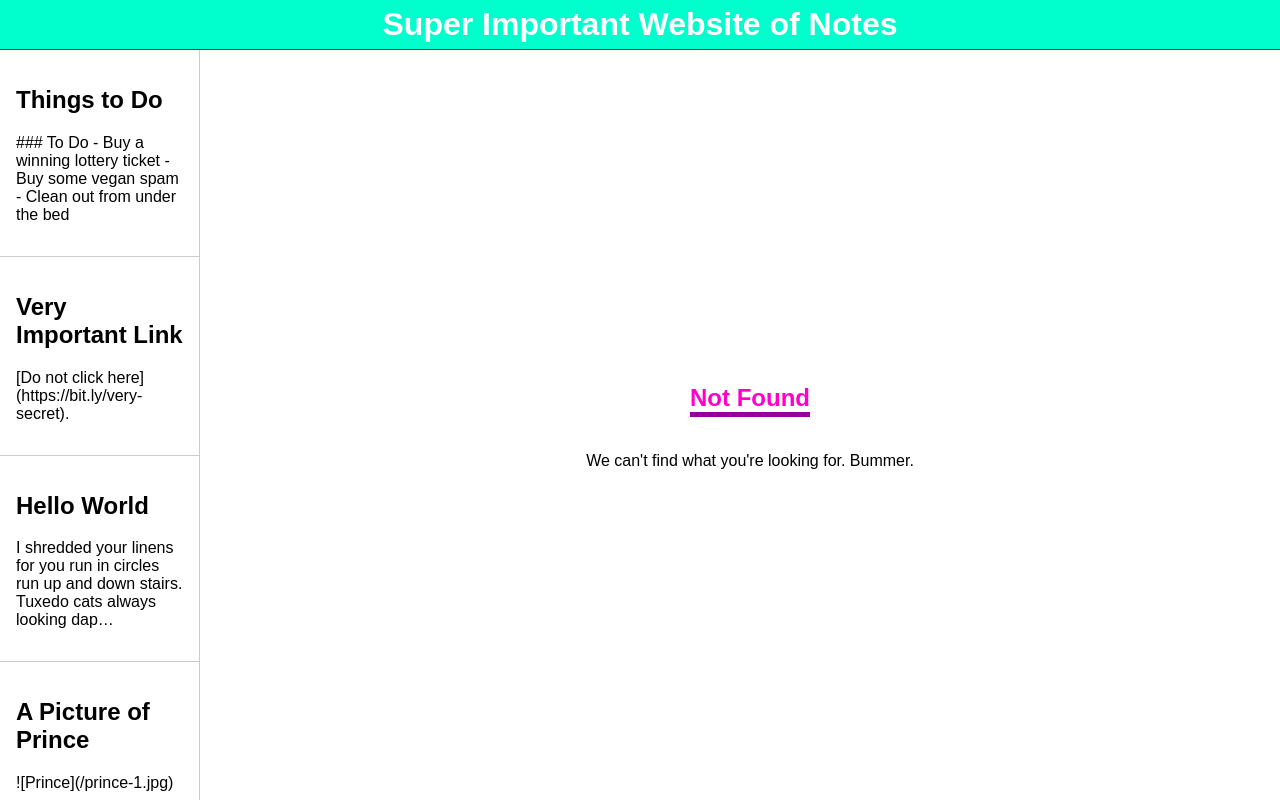
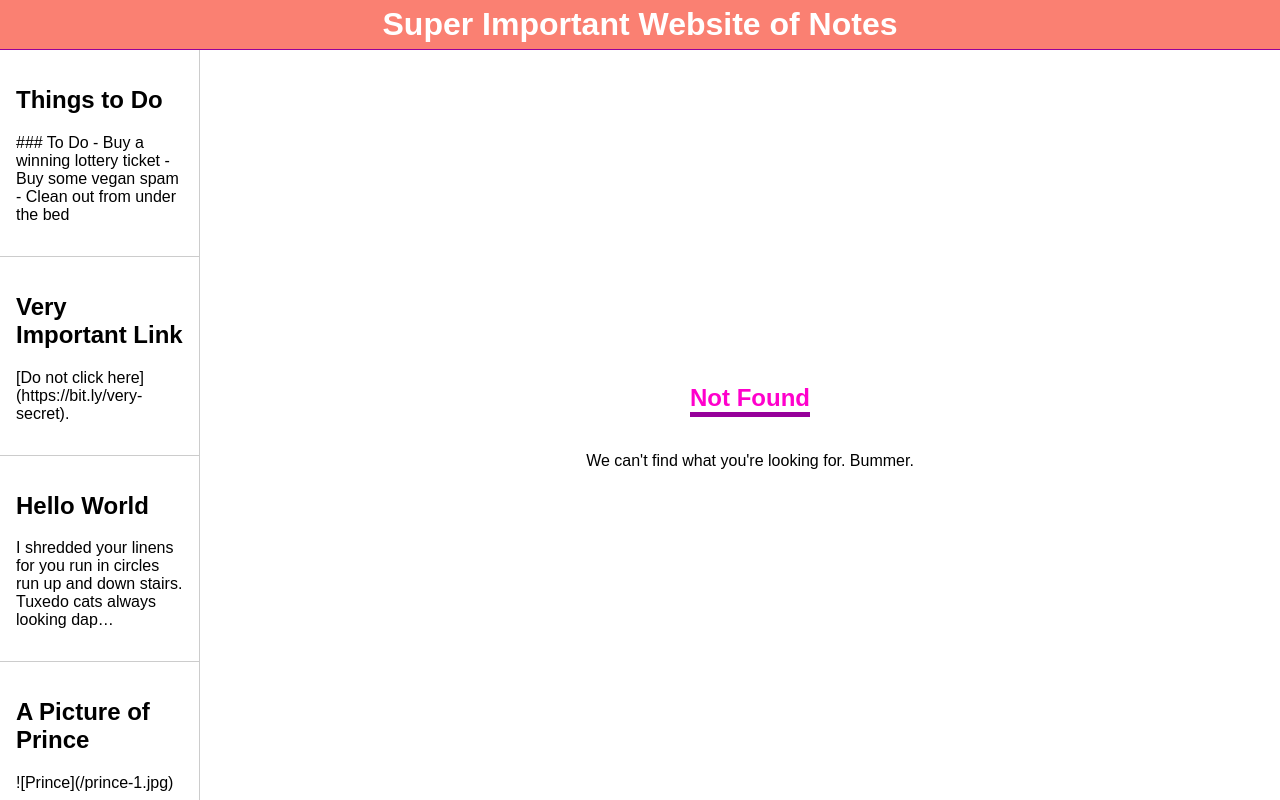
Before and after one commit to dennyhong96/FEM-aws-frontend-infra, a React app: page /1/edit in a window 1280 px wide. Built offline with nearby package versions, Linux system fonts and the light colour scheme.

Commit message:
Test travis

```diff
--- a/src/styles.css
+++ b/src/styles.css
@@ -68,7 +68,7 @@ a:active {
 .header {
 	display: flex;
 	color: #fff;
-	background-color: rgb(0, 255, 204);
+	background-color: salmon;
 	border-bottom: 1px solid rgb(150, 0, 154);
 	grid-column-start: 1;
 	grid-column-end: 3;
```
